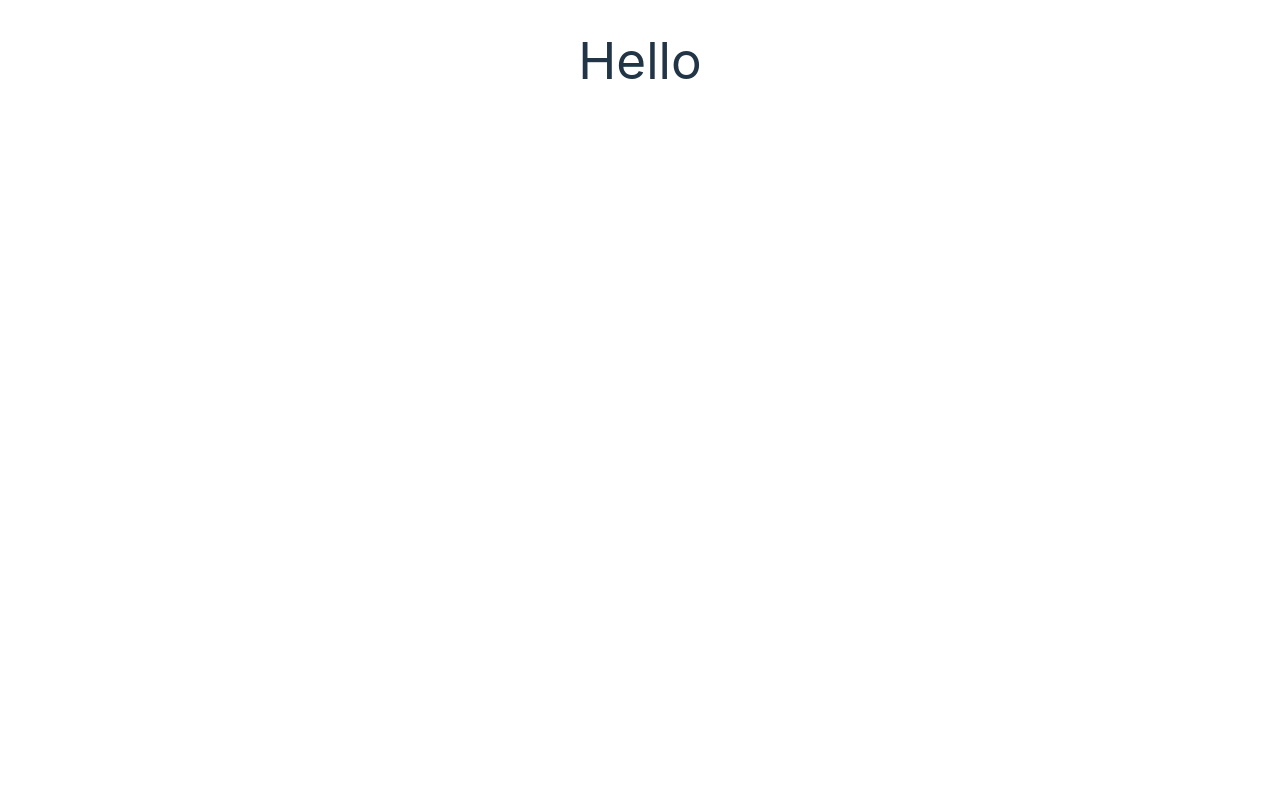
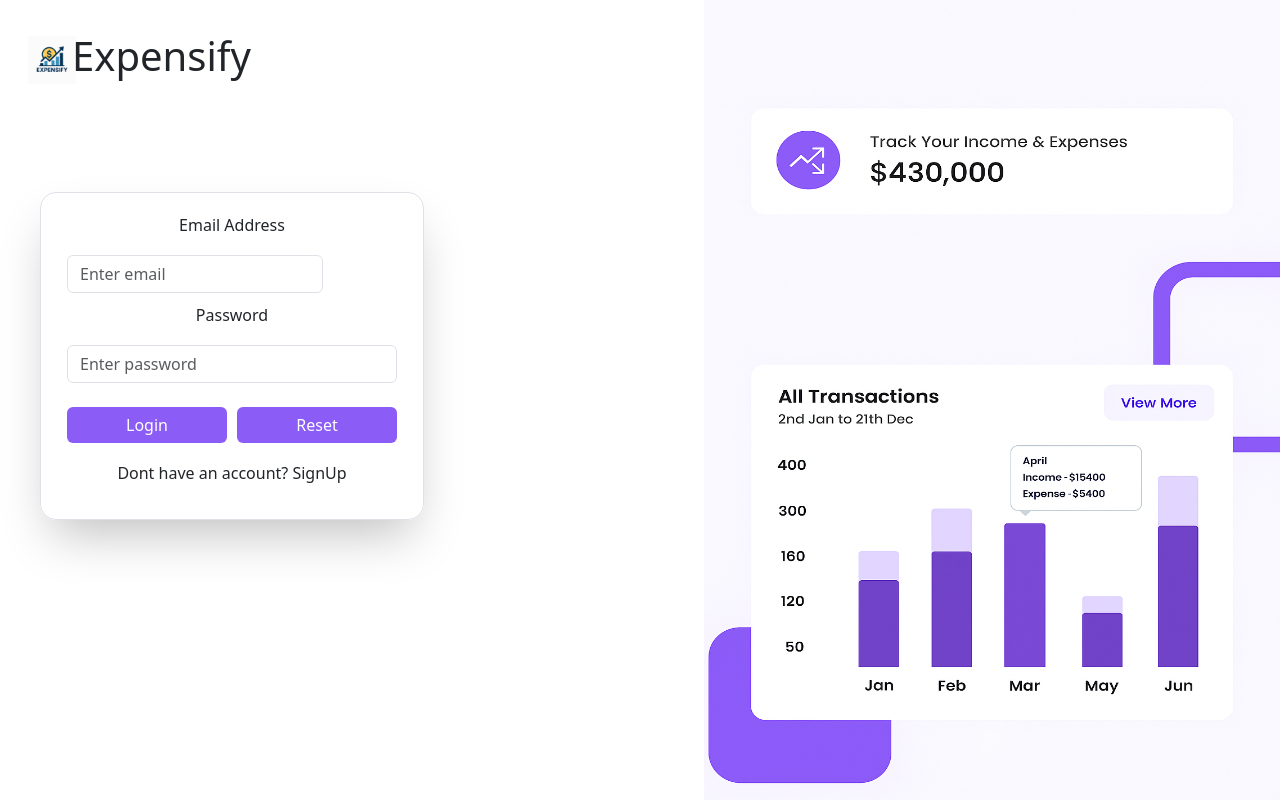
Before and after one commit to arnavkatyayan/Expensify2025, a React (Vite) app in the folder expensifyfe2025/: page / in a window 1280 px wide. Built offline with nearby package versions, Linux system fonts and the light colour scheme.

Commit message:
UI changes of both login and signup

```diff
--- a/expensifyfe2025/package.json
+++ b/expensifyfe2025/package.json
@@ -11,7 +11,9 @@
   },
   "dependencies": {
     "@tailwindcss/vite": "^4.0.6",
+    "bootstrap": "^5.3.7",
     "react": "^19.0.0",
+    "react-bootstrap": "^2.10.10",
     "react-dom": "^19.0.0",
     "react-router-dom": "^7.6.3"
   },
--- a/expensifyfe2025/src/App.css
+++ b/expensifyfe2025/src/App.css
@@ -40,3 +40,47 @@
 .read-the-docs {
   color: #888;
 }
+
+/* Expensify main CSS */
+
+.info-page-css {
+  height: 100%;
+  position: absolute;
+  right: 0;
+  top: 0;
+  width: 45vw;
+}
+.title {
+  position: absolute;
+  left:72px;
+  cursor: pointer;
+}
+.login-section {
+  height: 100%;
+
+}
+.login-form {
+    position: absolute;
+    display: flex;
+    flex-direction: column;
+    align-items: center;
+    top: 15vw;
+    left: 40px;
+    height:41vh;
+    width:30vw;
+    padding: 10px;
+    overflow: auto;
+}
+.text-field-css {
+  width:20vw !important;
+}
+.button-color {
+  background-color: #8B5CF6 !important;
+}
+.logo {
+  top: 12px;
+  left: 4px;
+}
+.signup-form {
+  height: 53vh;
+}
--- a/expensifyfe2025/src/App.jsx
+++ b/expensifyfe2025/src/App.jsx
@@ -3,20 +3,33 @@
 import viteLogo from '/vite.svg'
 import './App.css'
 import LoginPage from './LoginPage'
-import { Routes,Route, Link } from 'react-router-dom'
+import { Routes,Route, Link, Navigate } from 'react-router-dom'
 import SignupPage from './SignupPage'
+import Logo from '/projectLogo.png';
 function App() {
-
+  const [isSignupClicked, setIsSignupClicked] = useState(false);
 
 
 
   return (
     <div>
-
+      <div className="flex">
+        <img src={Logo} className="h-14 title logo" />
+        <h1 className="title">Expensify</h1>
+      </div>
 
       <Routes>
-        <Route path="/" element={<LoginPage />} />
-        <Route path="/signupPage" element={<SignupPage />} />
+        <Route
+          path="/"
+          element={
+            <LoginPage
+              isSignupClicked={isSignupClicked}
+              setIsSignupClicked={setIsSignupClicked}
+            />
+
+          }
+        />
+        <Route path="/signup" element={<SignupPage isSignupClicked={isSignupClicked} setIsSignupClicked={setIsSignupClicked} />} />
       </Routes>
     </div>
   );
--- a/expensifyfe2025/src/LoginPage.jsx
+++ b/expensifyfe2025/src/LoginPage.jsx
@@ -1,21 +1,45 @@
 import React from "react";
 import {useState, useEffect} from "react";
 import InfoPage from '/InfoPage.png';
-function LoginPage() {
+import { Button, Form } from "react-bootstrap";
+import Logo from '/projectLogo.png';
+import { useNavigate } from "react-router-dom";
+function LoginPage(props) {
+    const [email, setEmail] = useState("");
+    const [password, setPassword] = useState("");
+    const navigate = useNavigate();
+    const handleSignup = () => {
+        console.log("Inside function");
+        props.setIsSignupClicked(true);
+        navigate("/signup");
+    }
+    return (
+        <div className="flex">
+            <div className="login-section flex flex-col justify-center items-center">
+                <div className="login-form shadow-2xl rounded-2xl border border-amber-50">
+                    <Form className="flex flex-col gap-2.5 m-2.5">
+                      <Form.Label className="font-medium">Email Address</Form.Label>
+                       <Form.Control type="email" placeholder="Enter email" className="text-field-css"/>
+                       <Form.Label className="font-medium">Password</Form.Label>
+                       <Form.Control type="password" placeholder="Enter password" />
+                       <div className="flex items-center justify-center gap-2.5 mt-3.5">
+                        <Button className="w-40 !border-none button-color">
+                            Login
+                        </Button>
+                        <Button className="w-40 !border-none button-color">
+                            Reset
+                        </Button>
+                       </div>
+                       <p className="mt-2" onClick={handleSignup}>Dont have an account? <span className="cursor-pointer font-medium hover:underline">SignUp</span></p>
+                    </Form>
+                </div>
 
-    return (
-//          <div className="flex gap-10" style={{ height: '87vh' }}>
-//   {/* Left side content */}
-//   <div className="w-1/2 bg-white">
-//     <h1>hello</h1>
-//   </div>
 
-//   {/* Right side image */}
-//   <div className="w-1/2 flex justify-end items-center">
-//     <img src={InfoPage} alt="Info" className="h-screen object-cover" />
-//   </div>
-// </div>
-<h1>Hello</h1>
+            </div>
+            <div className="info-section">
+                <img src={InfoPage} className="info-page-css" />
+            </div>
+        </div>
     )
 }
 export default LoginPage;
--- a/expensifyfe2025/src/SignupPage.jsx
+++ b/expensifyfe2025/src/SignupPage.jsx
@@ -1,10 +1,45 @@
 import React from "react";
-import {useState, useEffect} from "react";
-
-function SignupPage() {
+import { Button, Form } from "react-bootstrap";
+import InfoPage from '/InfoPage.png';
+import { useNavigate } from "react-router-dom";
+function SignupPage(props) {
+    const navigate = useNavigate();
+    const handleSignup = () => {
+         props.setIsSignupClicked(false);
+        navigate("/");
+         console.log("Inside function");
+    }
 
     return (
-        <h1>Hello from signup page</h1>
+        <div className="flex">
+            <div className="login-section flex flex-col justify-center items-center">
+
+                <div className="login-form signup-form shadow-2xl rounded-2xl border border-amber-50">
+                    <Form className="flex flex-col gap-2.5 m-2.5">
+                        <Form.Label className="font-medium">Username</Form.Label>
+                       <Form.Control type="text" placeholder="Enter username" className="text-field-css"/>
+                      <Form.Label className="font-medium">Email Address</Form.Label>
+                       <Form.Control type="email" placeholder="Enter email" className="text-field-css"/>
+                       <Form.Label className="font-medium">Password</Form.Label>
+                       <Form.Control type="password" placeholder="Enter password" />
+                       <div className="flex items-center justify-center gap-2.5 mt-3.5">
+                        <Button className="w-40 !border-none button-color">
+                            Login
+                        </Button>
+                        <Button className="w-40 !border-none button-color">
+                            Reset
+                        </Button>
+                       </div>
+                       <p className="mt-2" onClick={handleSignup}>Already have an account? <span className="cursor-pointer font-medium hover:underline" onClick={handleSignup}>Login</span></p>
+                    </Form>
+                </div>
+
+
+            </div>
+            <div className="info-section">
+                <img src={InfoPage} className="info-page-css" />
+            </div>
+        </div>
     )
 }
 export default SignupPage;
--- a/expensifyfe2025/src/main.jsx
+++ b/expensifyfe2025/src/main.jsx
@@ -15,6 +15,7 @@
 import App from './App.jsx';
 import { BrowserRouter } from 'react-router-dom';
 import './index.css';
+import 'bootstrap/dist/css/bootstrap.min.css';
 ReactDOM.createRoot(document.getElementById('root')).render(
   <BrowserRouter>
     <App />
```
Also changed, not shown: expensifyfe2025/public/projectLogo.png (added), 1 other file (tests, documents, lock files or other folders).
